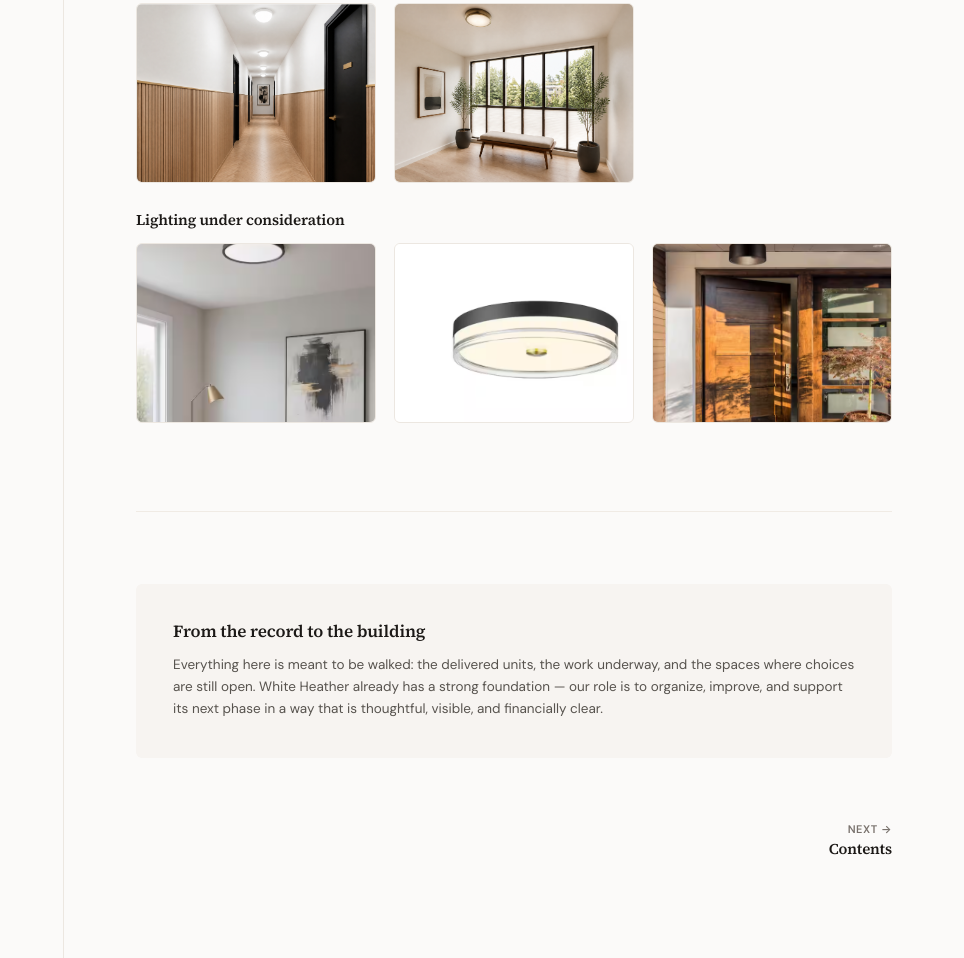
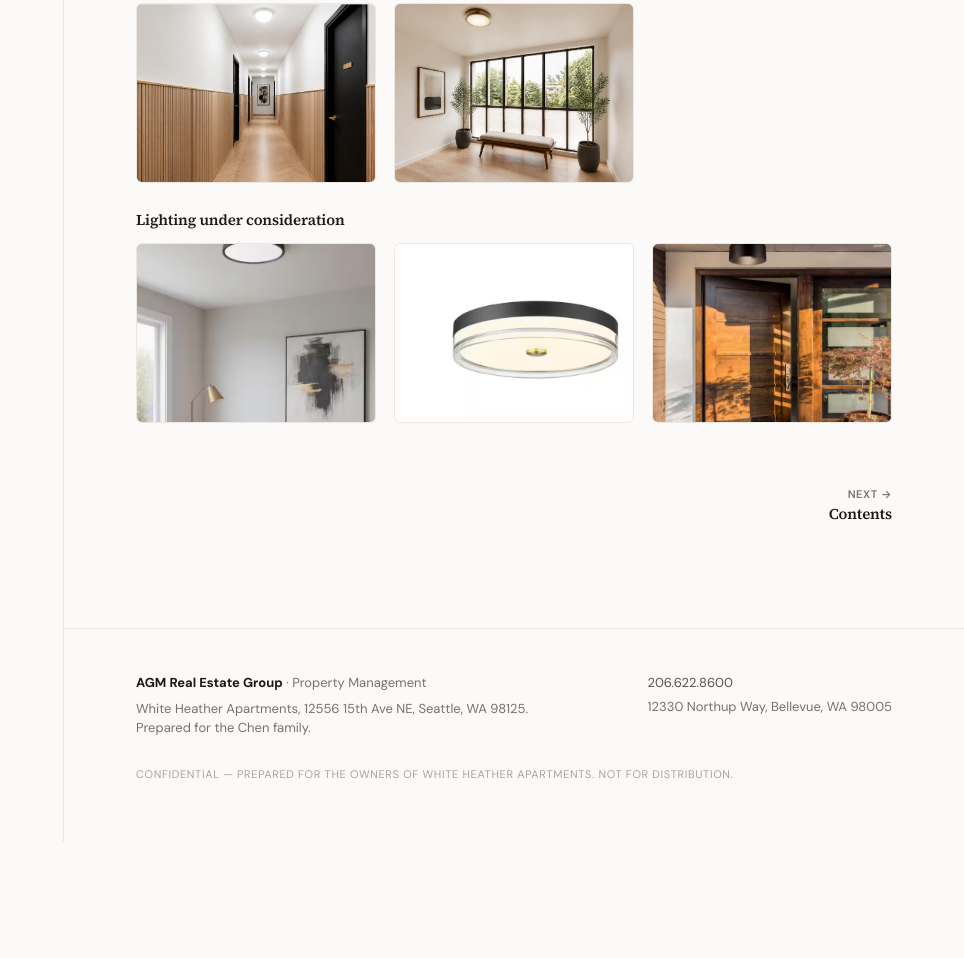
Before and after one commit to marketing-agm/whiteheather, a plain HTML site: page index.html in a window 1280 px wide. Shown: the part 5540-6498 px from the top of the page, without its empty margins (316-1280 px from the left). After the commit the page ends 6382 px from the top, so only its background shows below. Drawn offline with Linux system fonts and the light colour scheme.

Commit message:
Remove "From the record to the building" overview card (#24)
* Update vacancy factor from 5% to 7% on stabilized income card

https://claude.ai/code/session_014JYKYAEmZRdKS4oHUr4KoU

* Update insurance table: GreenState pending lien release, add remaining balances

- GreenState status → Pending — lien release
- Add remaining balance row for put-back reconstruction (62% of $58,308 = $36,151)
- Add remaining balance row for progress billing (75% of $57,164 = $42,873)

https://claude.ai/code/session_014JYKYAEmZRdKS4oHUr4KoU

* Update insured total to $329,785 and reconcile downstream figures

Total insured now includes remaining contract balances ($329,785).
Proceeds of $321,779 leave a $61,709 balance to complete, funded by
the project. Updated study cards and note accordingly.

https://claude.ai/code/session_014JYKYAEmZRdKS4oHUr4KoU

* Rewrite intro copy on overview card

Replaces the "meant to be walked" framing with plainer language.

https://claude.ai/code/session_014JYKYAEmZRdKS4oHUr4KoU

* Remove "From the record to the building" overview card

https://claude.ai/code/session_014JYKYAEmZRdKS4oHUr4KoU

---------

Co-authored-by: Claude <noreply@anthropic.com>

```diff
--- a/index.html
+++ b/index.html
@@ -672,12 +672,6 @@ a.doc:hover .dmeta{color:var(--accent);}
           </div>
         </section>
 
-        <section class="reveal">
-          <div class="card card-quiet">
-            <h3>From the record to the building</h3>
-            <p>Everything here is meant to be walked: the delivered units, the work underway, and the spaces where choices are still open. White Heather already has a strong foundation — our role is to organize, improve, and support its next phase in a way that is thoughtful, visible, and financially clear.</p>
-          </div>
-        </section>
       </div>
 
       <!-- ============ AGENDA ============ -->
```
